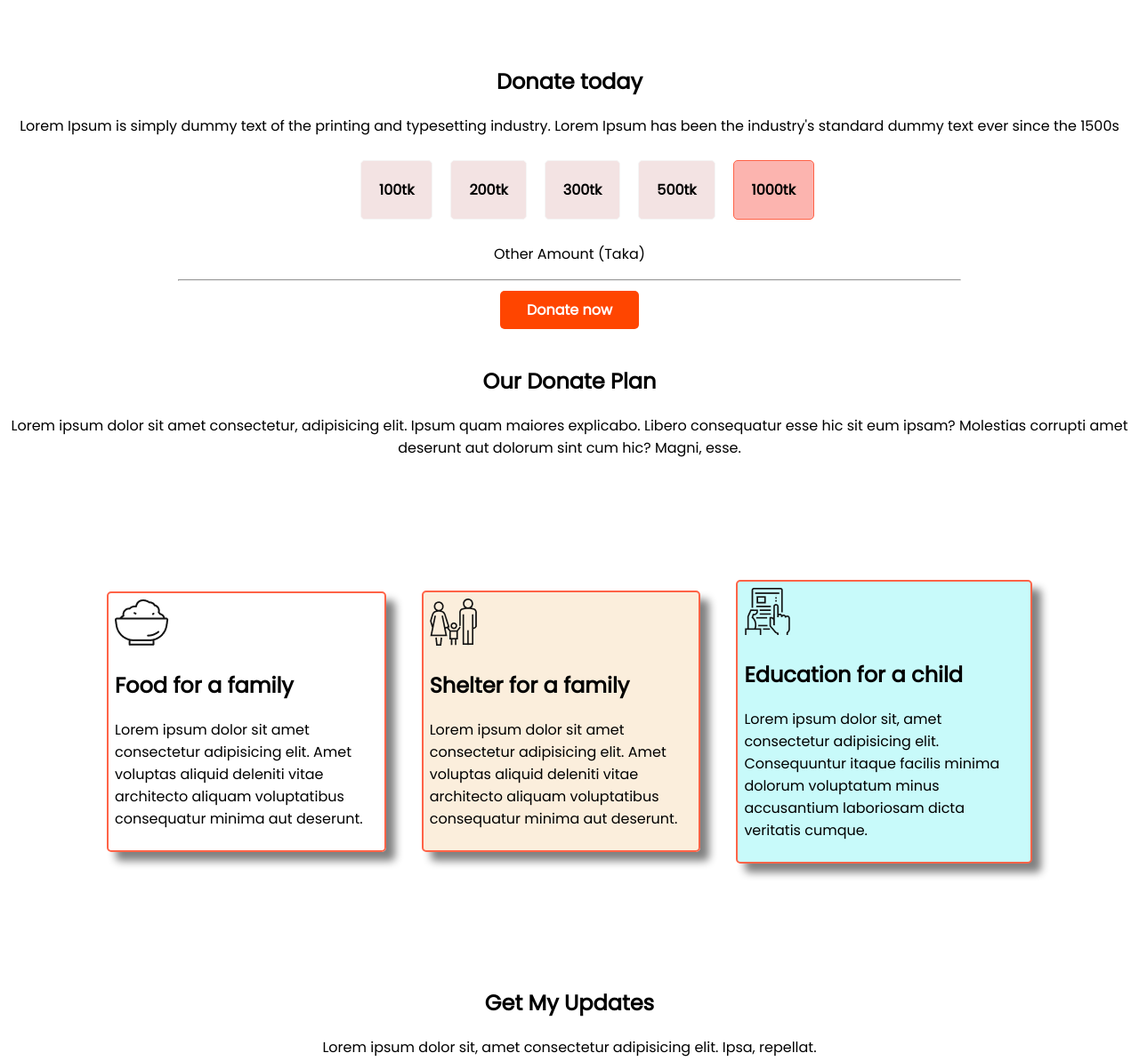
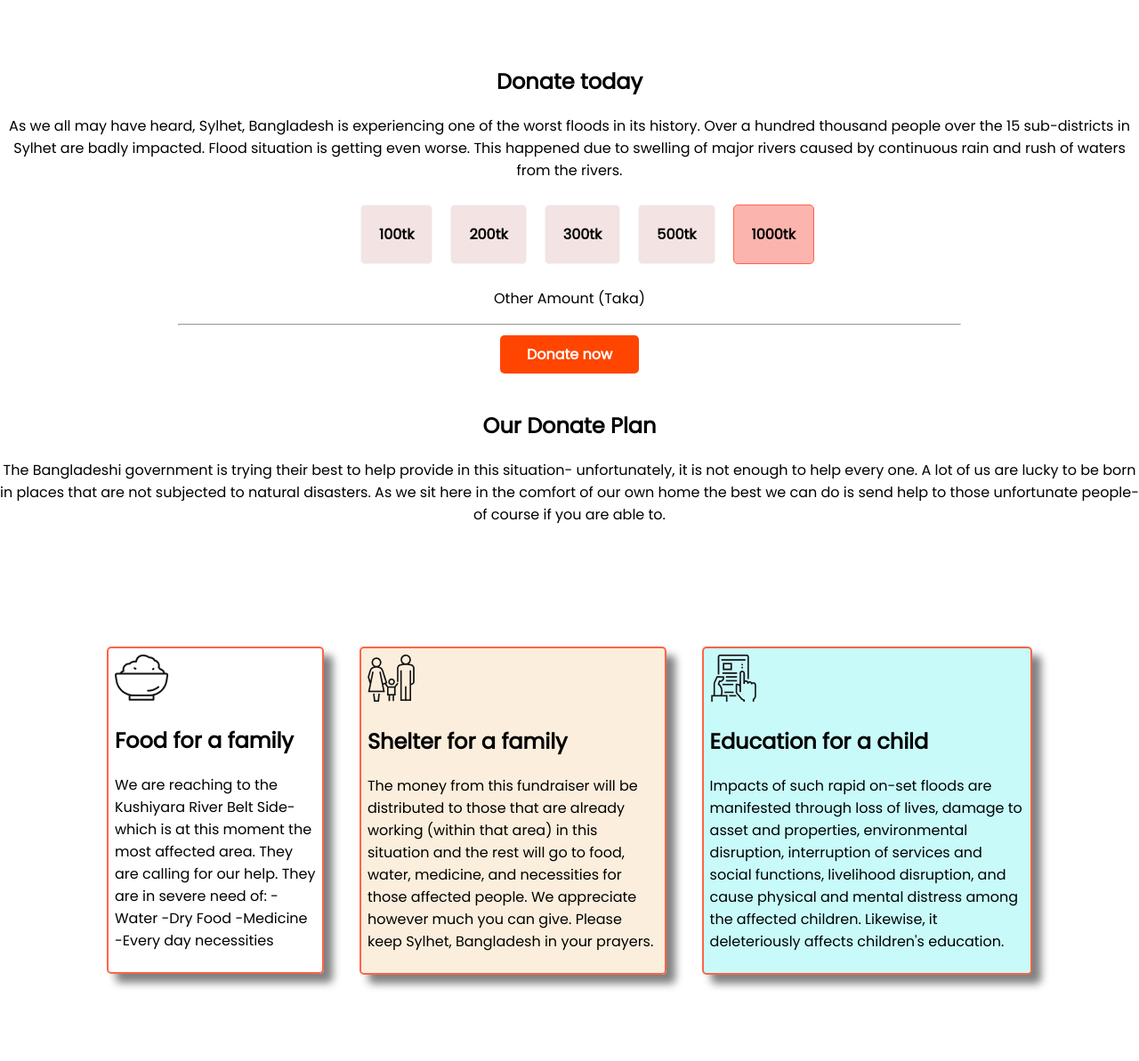
Before and after one commit to Naime1998/Assignment-1, a plain HTML site: page index.html in a window 1280 px wide. Shown: the part 800-1993 px from the top of the page at 89% size. Drawn offline with Linux system fonts and the light colour scheme; files whose address does not match are found by name.

Commit message:
Edit text okay

```diff
--- a/index.html
+++ b/index.html
@@ -31,9 +31,10 @@
         <div class="donate-today">
             <h1>Donate today</h1>
             <p>
-                Lorem Ipsum is simply dummy text of the printing and typesetting
-                industry. Lorem Ipsum has been the industry's standard dummy text ever
-                since the 1500s
+                As we all may have heard, Sylhet, Bangladesh is experiencing one of the worst floods in its history.
+                Over a hundred thousand people over the 15 sub-districts in Sylhet are badly impacted. Flood situation
+                is getting even worse. This happened due to swelling of major rivers caused by continuous rain and rush
+                of waters from the rivers.
             </p>
         </div>
         <div>
@@ -57,10 +58,11 @@
         <div class="donate-plan">
             <h1>Our Donate Plan</h1>
             <p>
-                Lorem ipsum dolor sit amet consectetur, adipisicing elit. Ipsum quam
-                maiores explicabo. Libero consequatur esse hic sit eum ipsam?
-                Molestias corrupti amet deserunt aut dolorum sint cum hic? Magni,
-                esse.
+                The Bangladeshi government is trying their best to help provide in this situation- unfortunately, it is
+                not enough to help every one.
+                A lot of us are lucky to be born in places that are not subjected to natural disasters. As we sit here
+                in the comfort of our own home the best we can do is send help to those unfortunate people- of course if
+                you are able to.
             </p>
         </div>
         <div id="box-1" class="donate-after">
@@ -68,27 +70,31 @@
                 <img src="dwn-data/icons/food.png" alt="" />
                 <h1>Food for a family</h1>
                 <p>
-                    Lorem ipsum dolor sit amet consectetur adipisicing elit. Amet
-                    voluptas aliquid deleniti vitae architecto aliquam voluptatibus
-                    consequatur minima aut deserunt.
+                    We are reaching to the Kushiyara River Belt Side- which is at this moment the most affected area.
+                    They are calling for our help.
+                    They are in severe need of: -Water -Dry Food -Medicine -Every day necessities
                 </p>
             </div>
             <div id="box-2" class="donate-container">
                 <img src="dwn-data/icons/shelter.png" alt="" />
                 <h1>Shelter for a family</h1>
                 <p>
-                    Lorem ipsum dolor sit amet consectetur adipisicing elit. Amet
-                    voluptas aliquid deleniti vitae architecto aliquam voluptatibus
-                    consequatur minima aut deserunt.
+                    The money from this fundraiser will be distributed to those that are already working (within that
+                    area) in this situation and the rest will go to food, water, medicine, and necessities for those
+                    affected people.
+                    We appreciate however much you can give. Please keep Sylhet, Bangladesh in your prayers.
                 </p>
             </div>
             <div id="box-3" class="donate-container">
                 <img src="dwn-data/icons/Frame-1.png" alt="" />
                 <h1>Education for a child</h1>
                 <p>
-                    Lorem ipsum dolor sit, amet consectetur adipisicing elit.
-                    Consequuntur itaque facilis minima dolorum voluptatum minus
-                    accusantium laboriosam dicta veritatis cumque.
+                    Impacts of such rapid on-set floods are
+                    manifested through loss of lives, damage to asset and
+                    properties, environmental disruption, interruption of services
+                    and social functions, livelihood disruption, and cause physical
+                    and mental distress among the affected children. Likewise, it
+                    deleteriously affects children's education.
                 </p>
             </div>
         </div>
@@ -100,8 +106,8 @@
         <div class="my-update">
             <h1>Get My Updates</h1>
             <p>
-                Lorem ipsum dolor sit, amet consectetur adipisicing elit. Ipsa,
-                repellat.
+                We appreciate however much you can give. Please keep Sylhet, Bangladesh in your prayers and Regestation
+                on it.
             </p>
         </div>
         <div class="subscribe">
```
